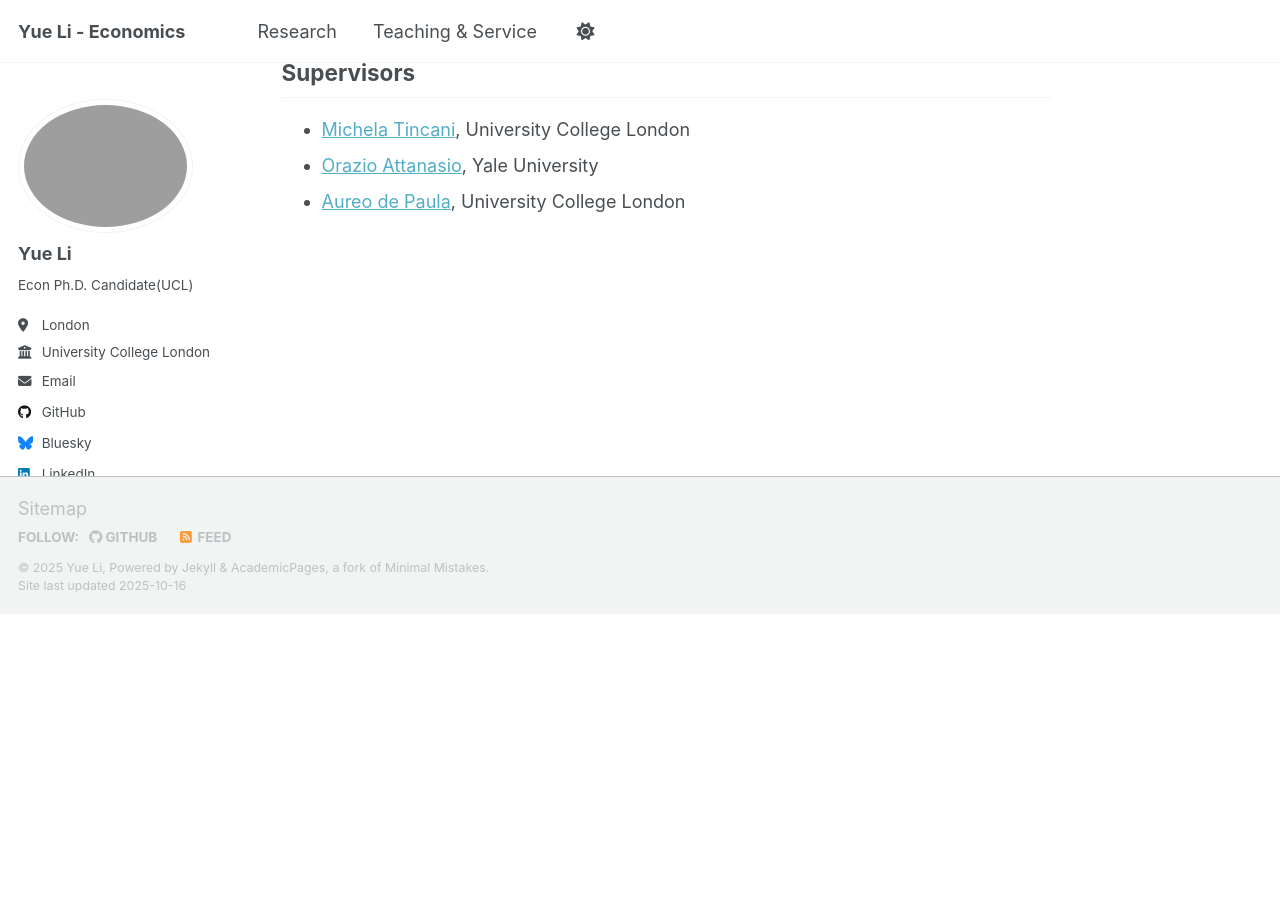
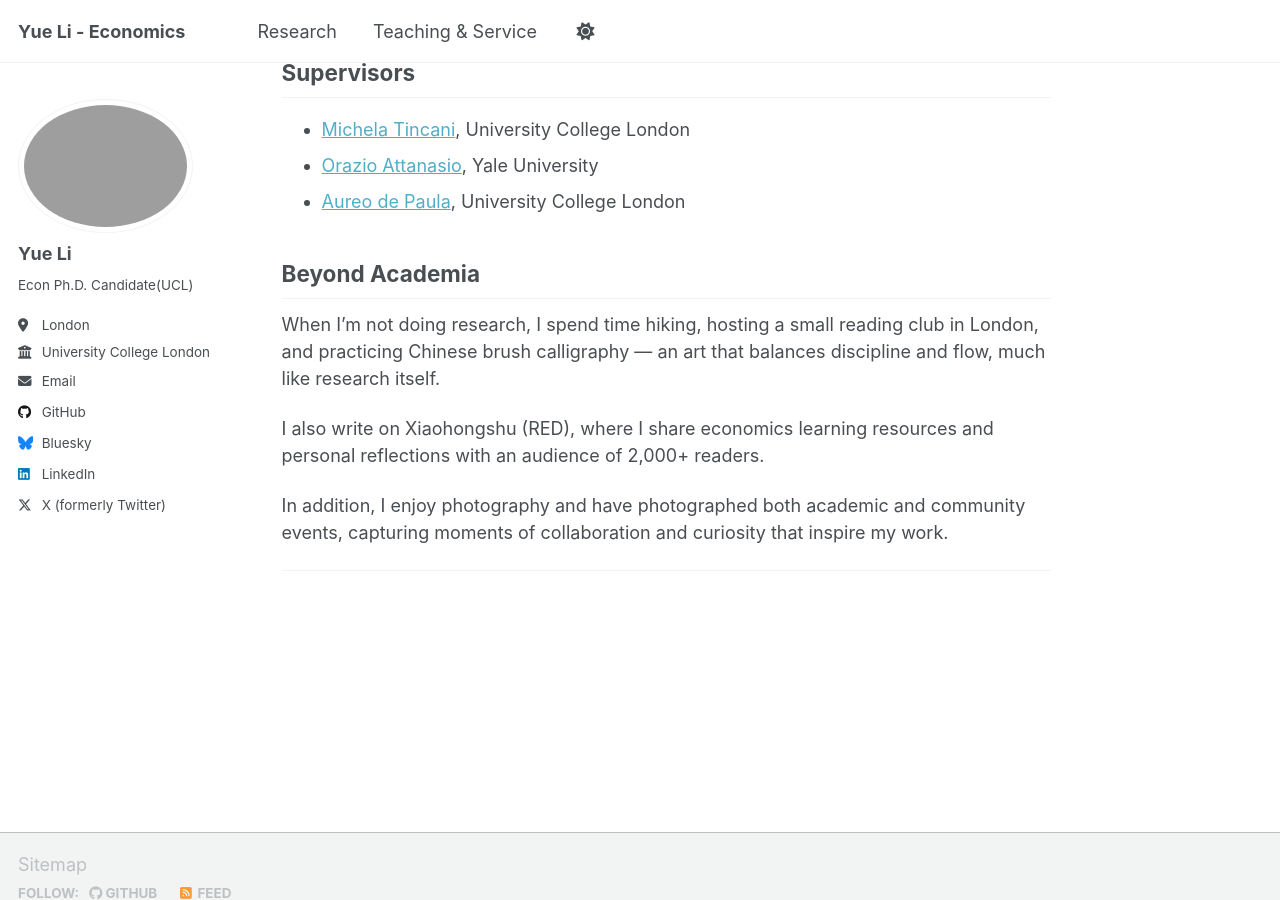
Before and after one commit to yueli-econ/yueli-econ.github.io, a Jekyll site: the page built from _pages/about.md, in a window 1280 px wide and 900 px high, scrolled down 684 px. Built offline with Jekyll 4.4.1, drawn with Linux system fonts in a browser that asks for light colours; a script that is not in the unit is left out; before the commit the page ends 1298 px from its top, so only the background shows below that.

Commit message:
Update about.md

```diff
--- a/_pages/about.md
+++ b/_pages/about.md
@@ -27,3 +27,13 @@ You can find the latest version of my **CV** [here](/files/Yue_Li_CV.pdf).
 - [Michela Tincani](https://sites.google.com/site/mtincani/home), University College London
 - [Orazio Attanasio](https://campuspress.yale.edu/orazioattanasio/bio/), Yale University
 - [Aureo de Paula](https://www.ucl.ac.uk/~uctpand/), University College London
+
+## Beyond Academia
+
+When I’m not doing research, I spend time hiking, hosting a small reading club in London, and practicing Chinese brush calligraphy — an art that balances discipline and flow, much like research itself.
+
+I also write on Xiaohongshu (RED), where I share economics learning resources and personal reflections with an audience of 2,000+ readers.
+
+In addition, I enjoy photography and have photographed both academic and community events, capturing moments of collaboration and curiosity that inspire my work.
+
+---
```
